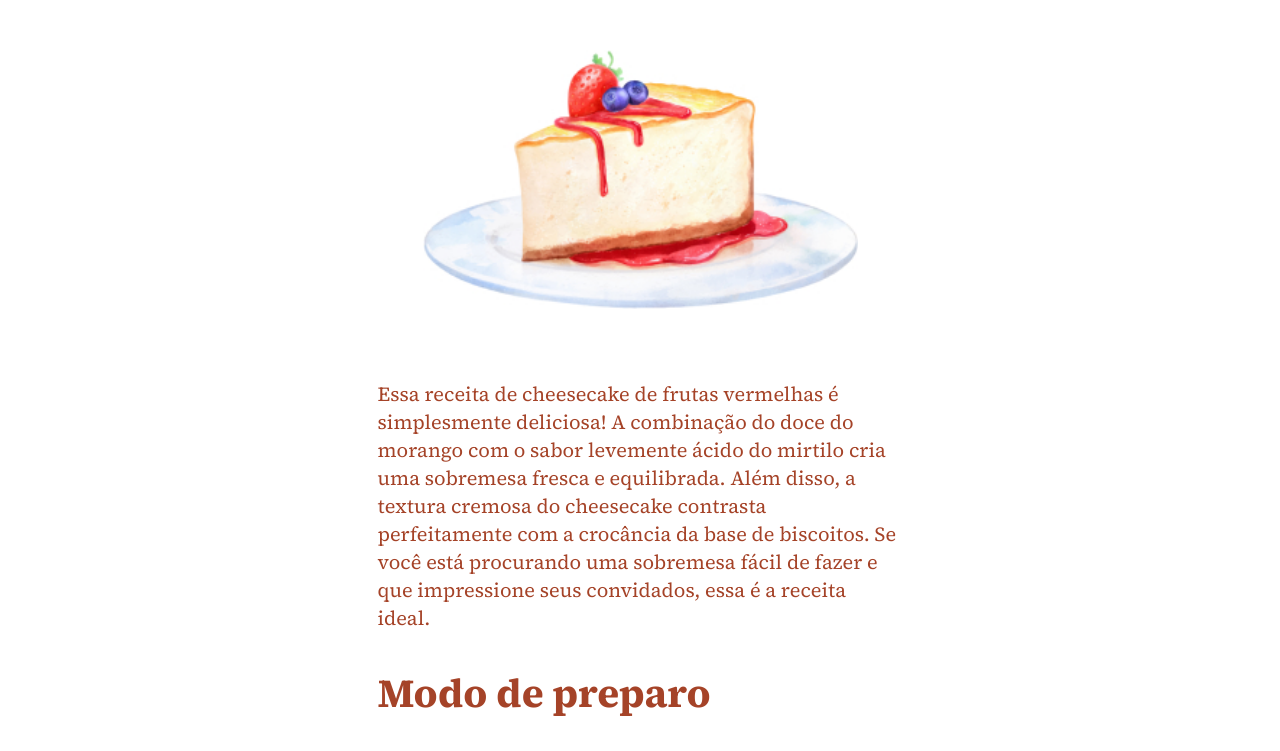
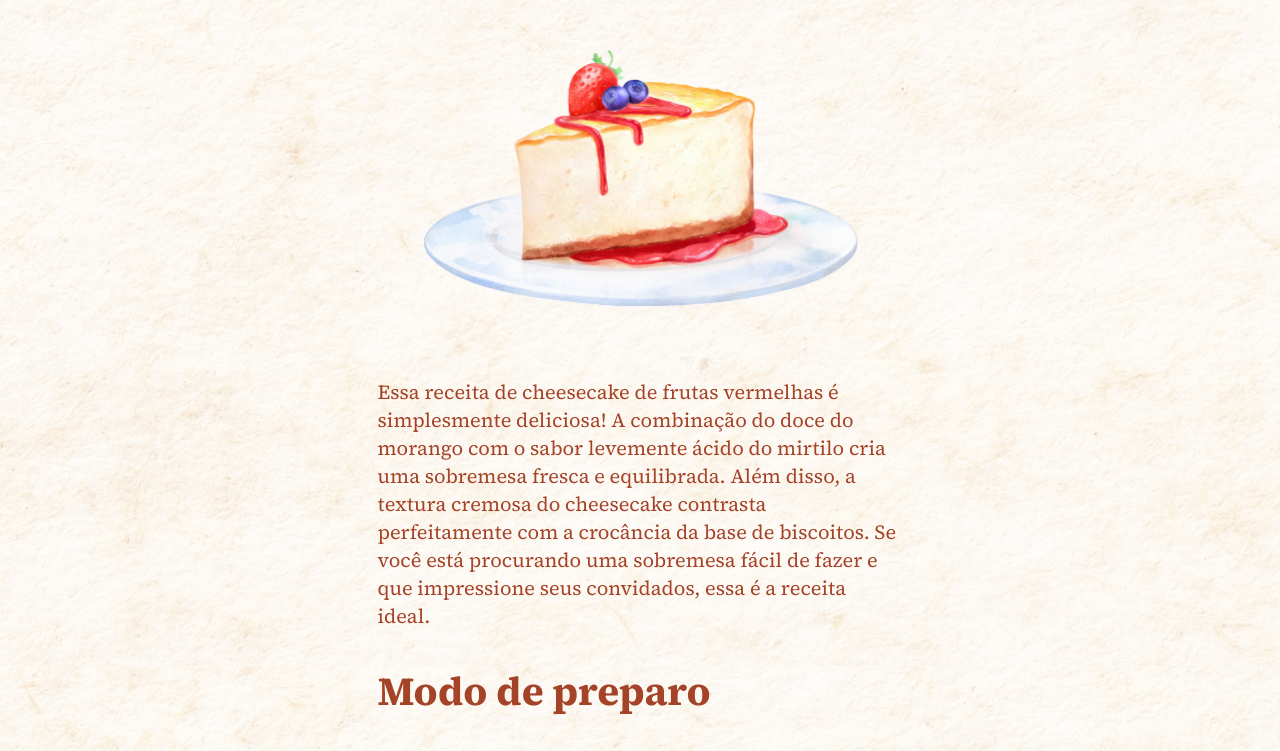
Before and after one commit to gqueico/cheesecake, a plain HTML site: page index.html in a window 1280 px wide. Shown: the part 166-917 px from the top of the page. Drawn offline with Linux system fonts and the light colour scheme.

Commit message:
:lipstick: Add background image

```diff
--- a/index.html
+++ b/index.html
@@ -16,7 +16,7 @@
       <div class="recipe">
         <h1>Cheesecake de Frutas</h1>
 
-        <img src="./assets/cheesecake.jpg" alt="Desenho de um bolo de queijo">
+        <img src="./assets/cheesecake.png" alt="Desenho de um bolo de queijo">
 
         <p>
           Essa receita de cheesecake de frutas vermelhas é simplesmente deliciosa!
--- a/style.css
+++ b/style.css
@@ -79,6 +79,11 @@ button:hover {
 }
 
 @media (min-width: 768px) {
+  body {
+    background-image: url(./assets/background.jpg);
+
+  }
+
   main {
     width: 100%;
     max-width: 52.5rem;
```
Also changed, not shown: assets/background.jpg (added), assets/cheesecake.jpg (deleted), assets/cheesecake.png (added).
